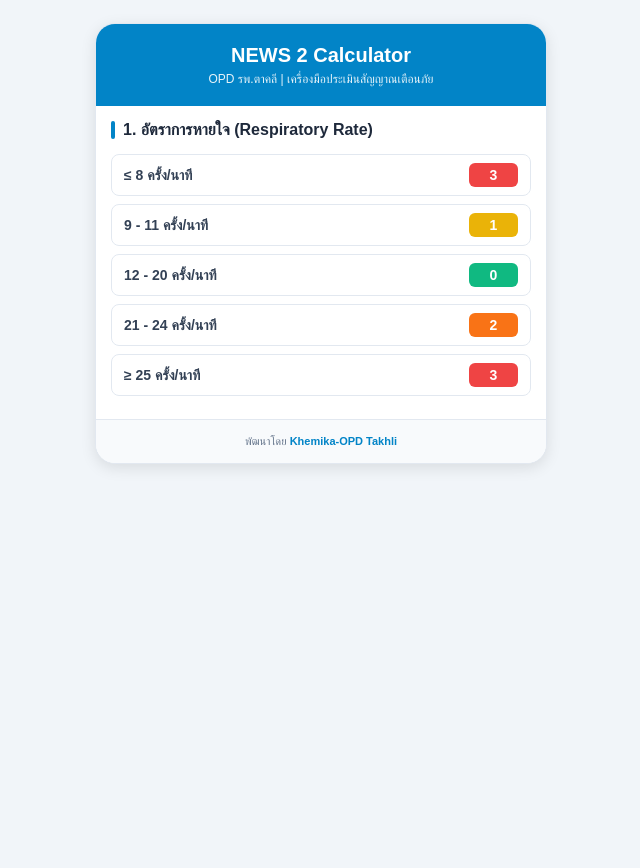
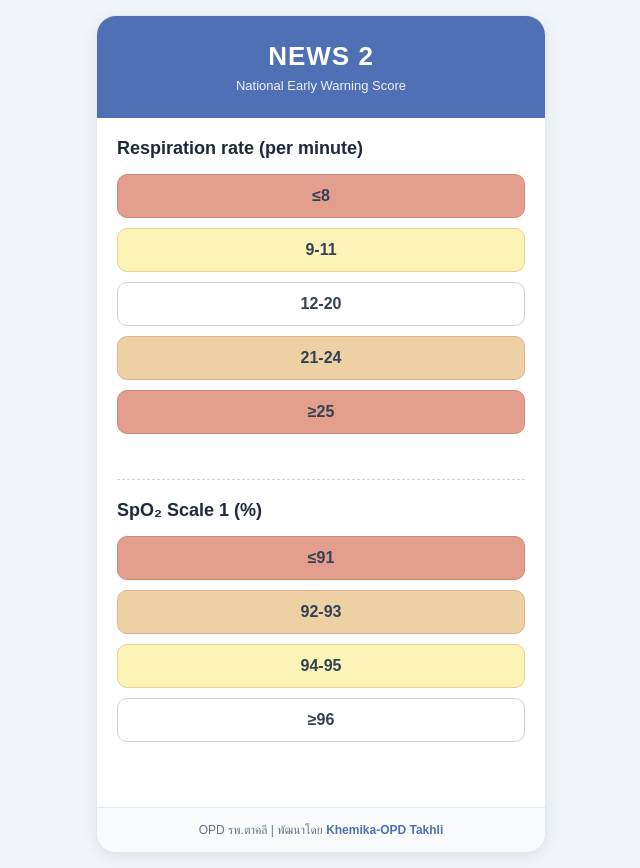
Before and after one commit to khemika-OPD/NEWS2-Calculator, a plain HTML site: page index.html in a window 1280 px wide. Shown: the whole page, without its empty margins (319-959 px from the left). Before the commit the page ends 800 px from the top, so only its background shows below. Drawn offline with Linux system fonts and the light colour scheme.

Commit message:
Refactor index.html for improved styling and content

```diff
--- a/index.html
+++ b/index.html
@@ -5,73 +5,137 @@
     <meta name="viewport" content="width=device-width, initial-scale=1.0">
     <title>NEWS 2 Calculator - โดย เขมิกา พงษ์ศรี</title>
     <style>
-        body { font-family: 'Sarabun', sans-serif; background-color: #f1f5f9; padding: 15px; display: flex; justify-content: center; }
-        .container { background: white; max-width: 450px; width: 100%; border-radius: 20px; overflow: hidden; box-shadow: 0 4px 15px rgba(0,0,0,0.1); border: 1px solid #e2e8f0; }
+        *, *::before, *::after { box-sizing: border-box; }
+        body { font-family: 'Sarabun', sans-serif; background-color: #f1f5f9; padding: 15px; display: flex; justify-content: center; margin: 0; }
 
-        .header { background: #0284c7; color: white; padding: 20px; text-align: center; }
-        .header h1 { margin: 0; font-size: 20px; }
-        .header p { margin: 5px 0 0; opacity: 0.9; font-size: 12px; }
+        .container { background: white; max-width: 450px; width: 100%; border-radius: 20px; overflow: hidden; box-shadow: 0 4px 15px rgba(0,0,0,0.08); border: 1px solid #e2e8f0; }
 
-        .content { padding: 15px; }
-        .section-title { font-size: 16px; font-weight: bold; margin-bottom: 15px; color: #1e293b; display: flex; align-items: center; gap: 8px; }
-        .section-title::before { content: ''; display: block; width: 4px; height: 18px; background: #0284c7; border-radius: 2px; }
+        /* ส่วนหัวสีน้ำเงินโทนสากลตามภาพ */
+        .header { background: #4f70b5; color: white; padding: 25px 20px; text-align: center; }
+        .header h1 { margin: 0; font-size: 26px; font-weight: bold; letter-spacing: 1px; }
+        .header p { margin: 6px 0 0; opacity: 0.9; font-size: 13px; }
 
-        .option-row { display: flex; align-items: center; justify-content: space-between; border: 1px solid #e2e8f0; border-radius: 8px; padding: 8px 12px; margin-bottom: 8px; cursor: pointer; transition: 0.2s; }
-        .option-row:hover { background: #f8fafc; }
-        .option-text { font-size: 14px; font-weight: 600; color: #334155; }
+        .content { padding: 20px; }
 
-        /* สไตล์ป้ายคะแนนสีสันแบบเดิม */
-        .score-box { font-size: 14px; font-weight: bold; color: white; padding: 4px 12px; border-radius: 6px; min-width: 25px; text-align: center; }
-        .bg-red { background: #ef4444; }
-        .bg-yellow { background: #eab308; }
-        .bg-green { background: #10b981; }
-        .bg-orange { background: #f97316; }
+        .section-box { margin-bottom: 25px; padding-bottom: 10px; }
+        .section-title { font-size: 18px; font-weight: bold; color: #1e293b; margin-bottom: 15px; }
 
-        .footer { padding: 15px; text-align: center; font-size: 11px; color: #64748b; background: #f8fafc; border-top: 1px solid #e2e8f0; }
+        /* ปุ่มกดแถวยาวเต็มหน้าจอตามแบบดั้งเดิมของอาจารย์ */
+        .option-button {
+            display: flex;
+            align-items: center;
+            justify-content: center;
+            width: 100%;
+            padding: 12px 15px;
+            margin-bottom: 10px;
+            border-radius: 10px;
+            font-size: 16px;
+            font-weight: bold;
+            color: #334155;
+            cursor: pointer;
+            transition: all 0.15s ease;
+            text-align: center;
+        }
+
+        /* สีพื้นหลังพาสเทลและสีขอบของแต่ละระดับคะแนน (ตามแบบภาพ) */
+        .color-red { background-color: #e49e8d; border: 1.5px solid #d38977; }
+        .color-yellow { background-color: #fcf4b6; border: 1.5px solid #ebd09c; }
+        .color-normal { background-color: #ffffff; border: 1.5px solid #cbd5e1; }
+        .color-orange { background-color: #eed0a5; border: 1.5px solid #dcb588; }
+
+        /* เอฟเฟกต์เมื่อนำเมาส์ไปชี้ */
+        .option-button:hover {
+            transform: translateY(-1px);
+            filter: brightness(0.95);
+        }
+
+        /* เอฟเฟกต์ไฮไลต์เข้มขึ้นเมื่อปุ่มนั้นถูกกดเลือก */
+        .option-button.active {
+            box-shadow: 0 0 0 3px #4f70b5;
+            border-width: 2.5px;
+        }
+
+        .footer { padding: 15px; text-align: center; font-size: 12px; color: #64748b; background: #f8fafc; border-top: 1px solid #e2e8f0; }
+        .dev-name { color: #4f70b5; font-weight: bold; }
     </style>
 </head>
 <body>
 
 <div class="container">
     <div class="header">
-        <h1>NEWS 2 Calculator</h1>
-        <p>OPD รพ.ตาคลี | เครื่องมือประเมินสัญญาณเตือนภัย</p>
+        <h1>NEWS 2</h1>
+        <p>National Early Warning Score</p>
     </div>
 
     <div class="content">
-        <div class="section-title">1. อัตราการหายใจ (Respiratory Rate)</div>
+        <div class="section-box" id="step-1">
+            <div class="section-title">Respiration rate (per minute)</div>
 
-        <div class="option-row" onclick="select(this)">
-            <span class="option-text">≤ 8 ครั้ง/นาที</span>
-            <span class="score-box bg-red">3</span>
+            <div class="option-button color-red" onclick="selectAndNext(this, 3, 'step-2')">
+                ≤8
+            </div>
+            <div class="option-button color-yellow" onclick="selectAndNext(this, 1, 'step-2')">
+                9-11
+            </div>
+            <div class="option-button color-normal" onclick="selectAndNext(this, 0, 'step-2')">
+                12-20
+            </div>
+            <div class="option-button color-orange" onclick="selectAndNext(this, 2, 'step-2')">
+                21-24
+            </div>
+            <div class="option-button color-red" onclick="selectAndNext(this, 3, 'step-2')">
+                ≥25
+            </div>
         </div>
-        <div class="option-row" onclick="select(this)">
-            <span class="option-text">9 - 11 ครั้ง/นาที</span>
-            <span class="score-box bg-yellow">1</span>
+
+        <div class="section-box" id="step-2" style="border-top: 1px dashed #cbd5e1; padding-top: 20px;">
+            <div class="section-title">SpO₂ Scale 1 (%)</div>
+
+            <div class="option-button color-red" onclick="selectAndNext(this, 3, 'result-zone')">
+                ≤91
+            </div>
+            <div class="option-button color-orange" onclick="selectAndNext(this, 2, 'result-zone')">
+                92-93
+            </div>
+            <div class="option-button color-yellow" onclick="selectAndNext(this, 1, 'result-zone')">
+                94-95
+            </div>
+            <div class="option-button color-normal" onclick="selectAndNext(this, 0, 'result-zone')">
+                ≥96
+            </div>
         </div>
-        <div class="option-row" onclick="select(this)">
-            <span class="option-text">12 - 20 ครั้ง/นาที</span>
-            <span class="score-box bg-green">0</span>
-        </div>
-        <div class="option-row" onclick="select(this)">
-            <span class="option-text">21 - 24 ครั้ง/นาที</span>
-            <span class="score-box bg-orange">2</span>
-        </div>
-        <div class="option-row" onclick="select(this)">
-            <span class="option-text">≥ 25 ครั้ง/นาที</span>
-            <span class="score-box bg-red">3</span>
-        </div>
+
+        <div id="result-zone"></div>
     </div>
 
     <div class="footer">
-        พัฒนาโดย <span style="color:#0284c7; font-weight:bold;">Khemika-OPD Takhli</span>
+        OPD รพ.ตาคลี | พัฒนาโดย <span class="dev-name">Khemika-OPD Takhli</span>
     </div>
 </div>
 
 <script>
-    function select(element) {
-        document.querySelectorAll('.option-row').forEach(el => el.style.borderColor = '#e2e8f0');
-        element.style.borderColor = '#0284c7';
+    // ตัวแปรเก็บคะแนนรวมรายข้อ
+    let scores = { 'step-1': null, 'step-2': null };
+
+    function selectAndNext(element, score, nextStepId) {
+        // 1. จัดการคลาส active เพื่อทำไฮไลต์ขอบปุ่มที่ถูกกดในกลุ่มนั้น ๆ
+        const section = element.closest('.section-box');
+        const buttons = section.querySelectorAll('.option-button');
+        buttons.forEach(btn => btn.classList.remove('active'));
+        element.classList.add('active');
+
+        // 2. บันทึกค่าคะแนนลงระบบหลังบ้าน
+        const currentStepId = section.id;
+        scores[currentStepId] = score;
+        console.log(`บันทึกคะแนน ${currentStepId} = ${score}`);
+
+        // 3. ตรรกะกระโดดเลื่อนหน้าจอไปยังข้อถัดไปโดยอัตโนมัติ (Auto-scroll)
+        const nextTarget = document.getElementById(nextStepId);
+        if (nextTarget) {
+            setTimeout(() => {
+                nextTarget.scrollIntoView({ behavior: 'smooth', block: 'start' });
+            }, 180); // หน่วงเวลา 0.18 วินาทีให้ผู้ใช้งานเห็นว่าปุ่มถูกกดเลือกเรียบร้อยแล้วจึงเลื่อนหน้าจอ
+        }
     }
 </script>
 
```
